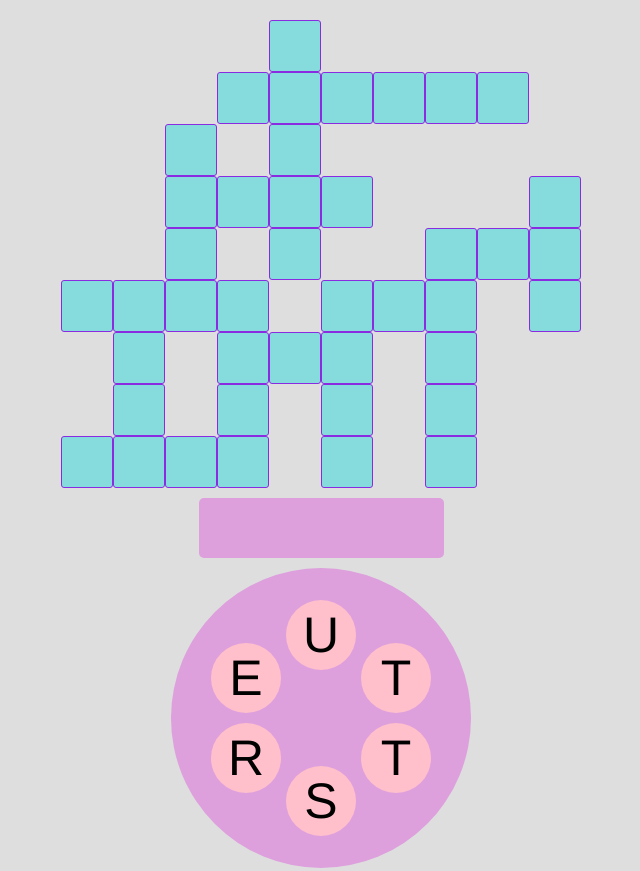
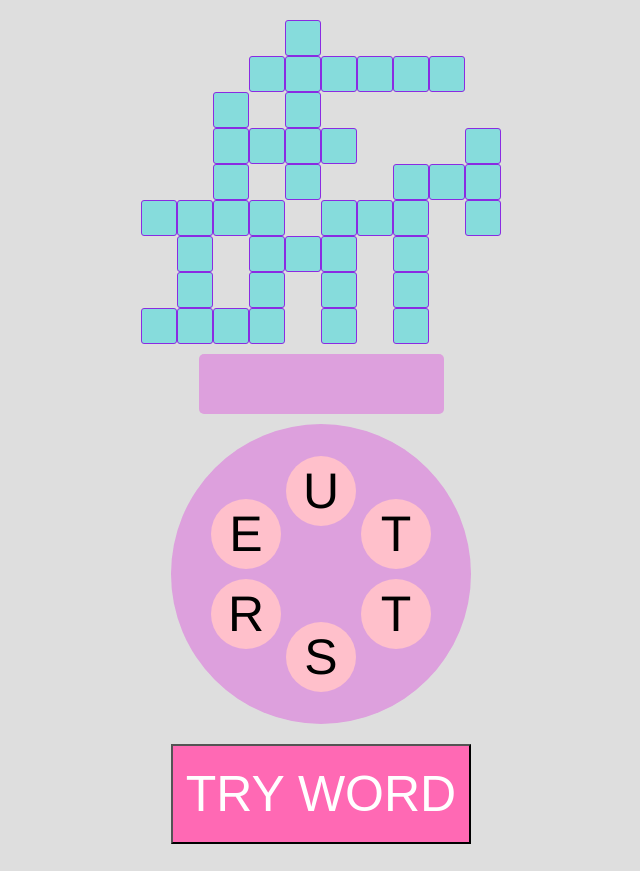
Before and after one commit to Zweih/Wordscraps, a website: page index.html in a window 1280 px wide. Shown: the top 871 px of the page, without its empty margins (319-959 px from the left). After the commit the page ends 844 px from the top, so only its background shows below. Drawn offline with nearby package versions, Linux system fonts and the light colour scheme.

Commit message:
Adjust scaling.

```diff
--- a/assets/theme.css
+++ b/assets/theme.css
@@ -33,8 +33,8 @@ body {
   max-height: 50px;
   max-width: 50px;
   font-size: 50px;
-  width: calc((100vw - 27px) / 12);
-  height: calc((100vw - 27px) / 12);
+  /* width: calc((100vw - 27px) / 12);
+  height: calc((100vw - 27px) / 12);   */
 }
 
 .letter {
```
